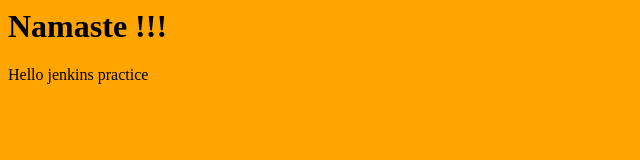
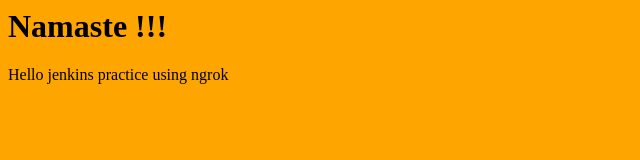
Before and after one commit to sourabhskc/devopsal3, a plain HTML site: page index.html in a window 1280 px wide. Shown: the full height of the page, 0-640 px from the left. Drawn offline with Linux system fonts and the light colour scheme.

```diff
--- a/index.html
+++ b/index.html
@@ -1,4 +1,4 @@
 <body bgcolor='orange'>
 	<h1>Namaste !!! </h1>
-	Hello jenkins practice
+	Hello jenkins practice using ngrok
 	</body>
```
